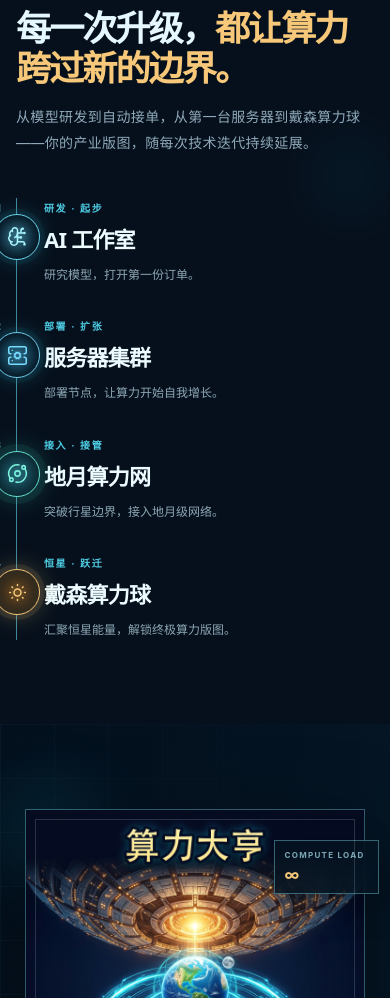
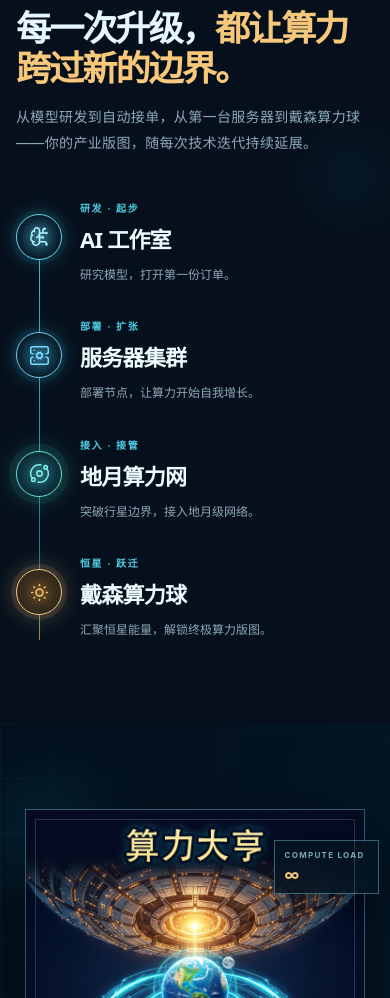
Before and after one commit to xxxzzzfff2020/compute-tycoon, a website: page public/official-site/index.html in a window 390 px wide. Shown: the part 796-1794 px from the top of the page. Drawn offline with Linux system fonts and the light colour scheme.

Commit message:
fix: inset mobile journey timeline

```diff
--- a/public/official-site/styles.css
+++ b/public/official-site/styles.css
@@ -1430,15 +1430,29 @@ video {
 
   .journey-track {
     display: block;
+    position: relative;
     margin-top: 43px;
-    border-left: 1px solid rgba(102, 223, 244, 0.58);
+    padding-left: 64px;
+    border-left: 0;
   }
 
-  .journey-track::before { display: none; }
-  .journey-track li { min-height: 0; padding: 0 0 31px 27px; }
+  .journey-track::before {
+    top: 39px;
+    right: auto;
+    bottom: 0;
+    left: 23px;
+    display: block;
+    width: 1px;
+    height: auto;
+    background: linear-gradient(180deg, rgba(102, 223, 244, 0.78), rgba(102, 223, 244, 0.45) 83%, rgba(247, 200, 121, 0.65));
+    box-shadow: 0 0 12px rgba(90, 220, 242, 0.24);
+    pointer-events: none;
+  }
+
+  .journey-track li { min-height: 0; padding: 0 0 31px; }
   .journey-track li:last-child { padding-bottom: 0; }
-  .journey-index { position: absolute; top: 3px; left: -1px; transform: translateX(-100%); padding-right: 13px; }
-  .journey-node { position: absolute; top: 16px; left: -23px; width: 46px; height: 46px; margin: 0; box-shadow: 0 0 0 5px rgba(25, 156, 194, 0.08), 0 0 21px rgba(67, 211, 237, 0.25); }
+  .journey-index { display: none; }
+  .journey-node { position: absolute; top: 16px; left: -64px; width: 46px; height: 46px; margin: 0; box-shadow: 0 0 0 5px rgba(25, 156, 194, 0.08), 0 0 21px rgba(67, 211, 237, 0.25); }
   .journey-step-dyson .journey-node { box-shadow: 0 0 0 5px rgba(247, 200, 121, 0.09), 0 0 24px rgba(247, 200, 121, 0.35), inset 0 0 14px rgba(255, 223, 159, 0.15); }
   .journey-icon { width: 21px; height: 21px; }
   .journey-label { padding-top: 2px; }
```
